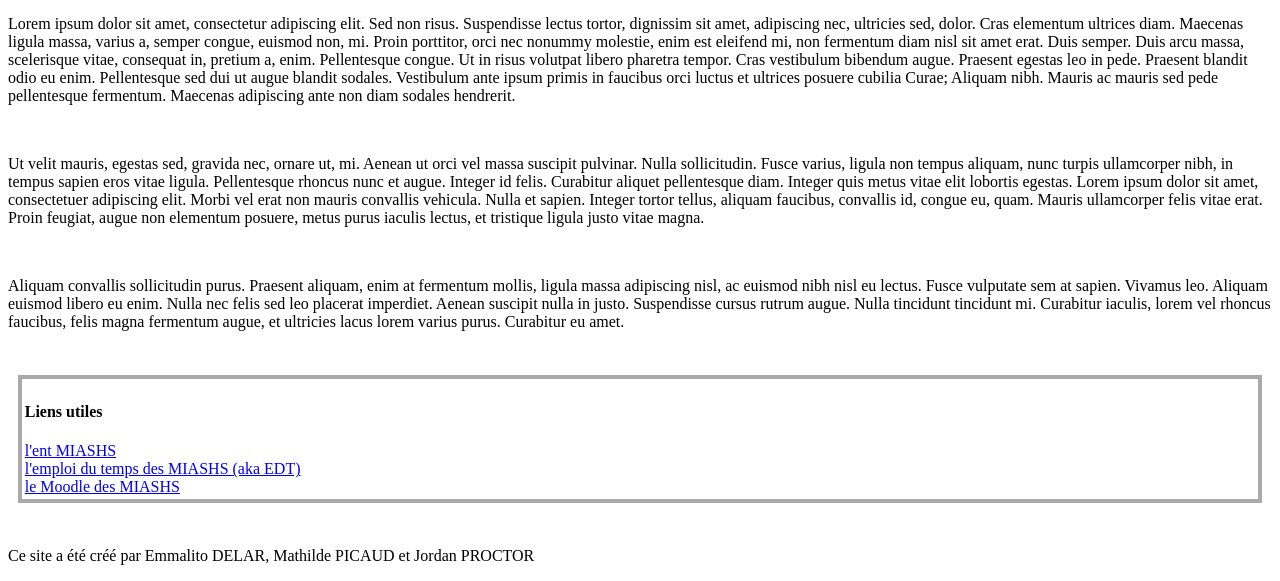
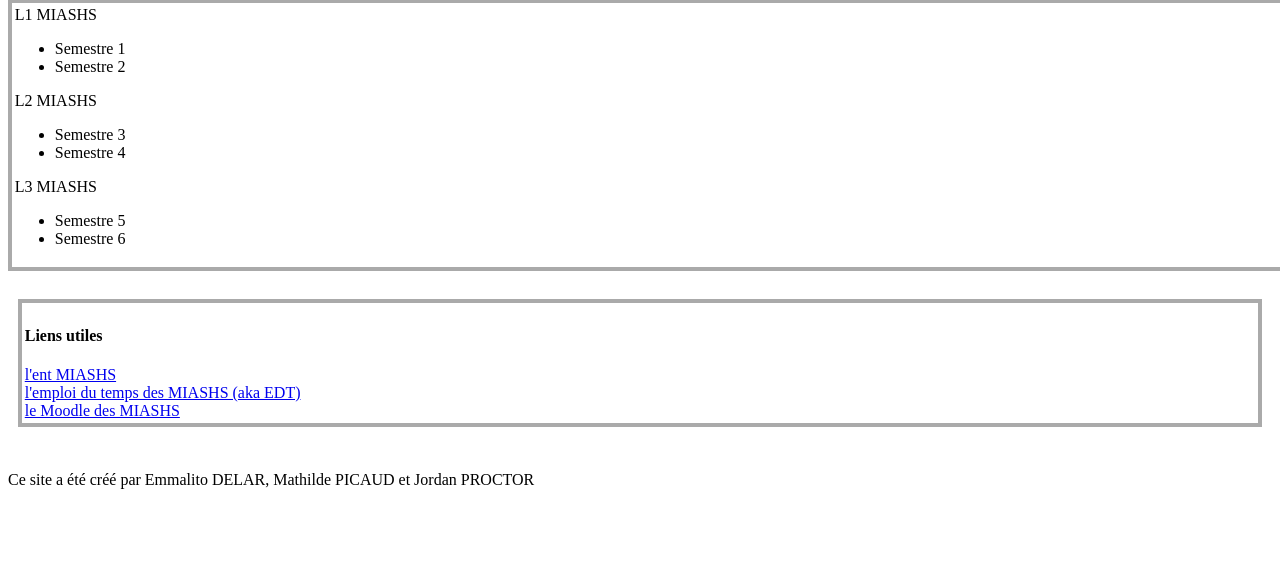
Before and after one commit to Emmalito/cswd, a PHP site: page /accueil.php in a window 1280 px wide. Shown: the part 572-1153 px from the top of the page. After the commit the page ends 1061 px from the top, so only its background shows below. Run offline with PHP 8.4, Linux system fonts and the light colour scheme; tables that the repository leaves empty or names only in its code hold one stand-in row (values such as "Sample post"); grey boxes are pictures that could not be loaded.

Commit message:
liste de cours ajoutée

```diff
--- a/accueil.php
+++ b/accueil.php
@@ -2,11 +2,36 @@
 $titre = 'Accueil';
 include('header.php'); ?>
 
-<p>Lorem ipsum dolor sit amet, consectetur adipiscing elit. Sed non risus. Suspendisse lectus tortor, dignissim sit amet, adipiscing nec, ultricies sed, dolor. Cras elementum ultrices diam. Maecenas ligula massa, varius a, semper congue, euismod non, mi. Proin porttitor, orci nec nonummy molestie, enim est eleifend mi, non fermentum diam nisl sit amet erat. Duis semper. Duis arcu massa, scelerisque vitae, consequat in, pretium a, enim. Pellentesque congue. Ut in risus volutpat libero pharetra tempor. Cras vestibulum bibendum augue. Praesent egestas leo in pede. Praesent blandit odio eu enim. Pellentesque sed dui ut augue blandit sodales. Vestibulum ante ipsum primis in faucibus orci luctus et ultrices posuere cubilia Curae; Aliquam nibh. Mauris ac mauris sed pede pellentesque fermentum. Maecenas adipiscing ante non diam sodales hendrerit.</p><br/>
+<section class="annee">
 
-<p>Ut velit mauris, egestas sed, gravida nec, ornare ut, mi. Aenean ut orci vel massa suscipit pulvinar. Nulla sollicitudin. Fusce varius, ligula non tempus aliquam, nunc turpis ullamcorper nibh, in tempus sapien eros vitae ligula. Pellentesque rhoncus nunc et augue. Integer id felis. Curabitur aliquet pellentesque diam. Integer quis metus vitae elit lobortis egestas. Lorem ipsum dolor sit amet, consectetuer adipiscing elit. Morbi vel erat non mauris convallis vehicula. Nulla et sapien. Integer tortor tellus, aliquam faucibus, convallis id, congue eu, quam. Mauris ullamcorper felis vitae erat. Proin feugiat, augue non elementum posuere, metus purus iaculis lectus, et tristique ligula justo vitae magna.</p><br/>
+	<?php
+	$i = 1;
+	$semestre = 1;
+	while ($i<4)
+	{
+		echo "<label>L$i MIASHS ", PHP_EOL;
+		echo "<ul class='matière'>", PHP_EOL;
+		for ($e=1; $e < 3 ; $e++)
+		{
+			echo "<li> Semestre $semestre </li> ", PHP_EOL;
+			$semestre++;
+			echo "<ul>", PHP_EOL;
+			$req = $pdo->query("SELECT matiere FROM `ue` WHERE numero LIKE '$e%'");
+			while ($donnee = $req->fetch())
+			{
+				echo "<li> $donnee[0] </li>", PHP_EOL;
+			}
+			echo "</ul>", PHP_EOL;
+		}
+		echo "</ul>", PHP_EOL;
+		echo "</label>", PHP_EOL;
+		$i++;
+	}
 
-<p>Aliquam convallis sollicitudin purus. Praesent aliquam, enim at fermentum mollis, ligula massa adipiscing nisl, ac euismod nibh nisl eu lectus. Fusce vulputate sem at sapien. Vivamus leo. Aliquam euismod libero eu enim. Nulla nec felis sed leo placerat imperdiet. Aenean suscipit nulla in justo. Suspendisse cursus rutrum augue. Nulla tincidunt tincidunt mi. Curabitur iaculis, lorem vel rhoncus faucibus, felis magna fermentum augue, et ultricies lacus lorem varius purus. Curabitur eu amet.</p>
+
+	?>
+
+</section>
 
 
 
```
